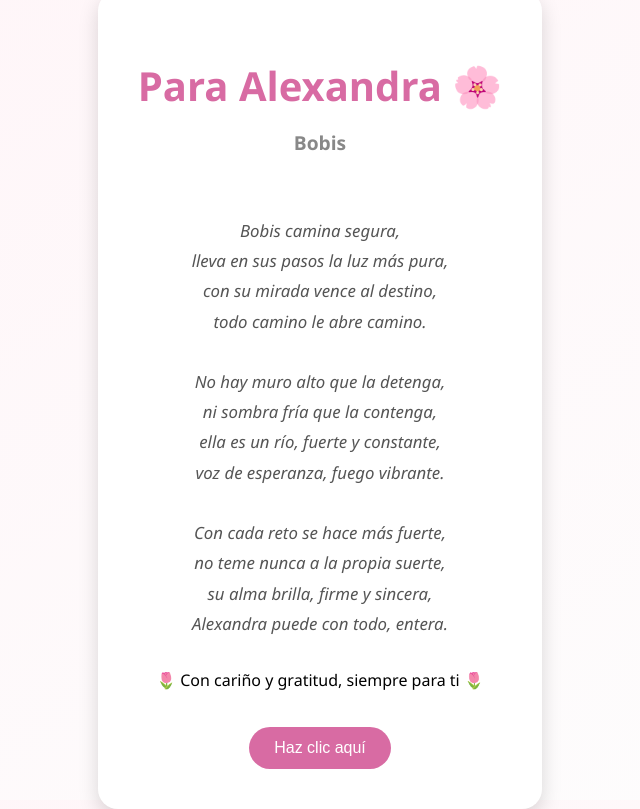
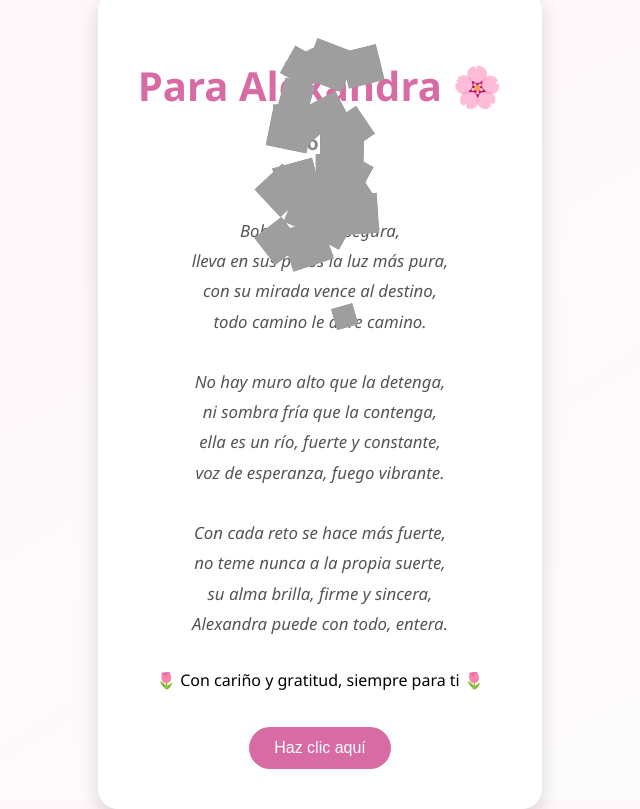
Before and after one commit to JGuillermo676/proyecto_flores, a plain HTML site: page index.html in a window 1280 px wide. Shown: the whole page, without its empty margins (320-960 px from the left). Drawn offline with Linux system fonts and the light colour scheme.

Commit message:
Update index.html

```diff
--- a/index.html
+++ b/index.html
@@ -10,52 +10,34 @@
     padding: 0;
     font-family: "Segoe UI", sans-serif;
     background: linear-gradient(to bottom right, #fff5f8, #fdfdfd);
-    overflow: hidden;
     display: flex;
     justify-content: center;
     align-items: center;
     height: 100vh;
   }
 
-  canvas {
-    position: fixed;
-    top: 0;
-    left: 0;
-    z-index: 0;
-  }
-
   .card {
+    position: relative;
     background: white;
     border-radius: 20px;
     box-shadow: 0 8px 20px rgba(0,0,0,0.15);
     padding: 40px;
     max-width: 700px;
     text-align: center;
-    position: relative;
-    z-index: 2;
+    overflow: hidden; /* Limita las flores dentro de la tarjeta */
   }
 
-  h1 {
-    color: #d86ba3;
-    font-size: 2.5rem;
-    margin-bottom: 10px;
+  canvas {
+    position: absolute;
+    top: 0;
+    left: 0;
+    z-index: 0;
+    pointer-events: none;
   }
 
-  h2 {
-    color: #888;
-    font-size: 1.2rem;
-    margin-bottom: 30px;
-  }
-
-  .poem {
-    margin: 30px 0;
-    font-size: 1.05rem;
-    font-style: italic;
-    line-height: 1.8;
-    color: #555;
-    white-space: pre-line;
-  }
-
+  h1 { color: #d86ba3; font-size: 2.5rem; margin-bottom: 10px; }
+  h2 { color: #888; font-size: 1.2rem; margin-bottom: 30px; }
+  .poem { margin: 30px 0; font-size: 1.05rem; font-style: italic; line-height: 1.8; color: #555; white-space: pre-line; }
   button {
     margin-top: 20px;
     padding: 12px 25px;
@@ -67,17 +49,14 @@
     cursor: pointer;
     transition: transform 0.3s, background 0.3s;
   }
-
-  button:hover {
-    background: #c05791;
-    transform: scale(1.05);
-  }
+  button:hover { background: #c05791; transform: scale(1.05); }
 </style>
 </head>
 <body>
-<canvas id="flowersCanvas"></canvas>
 
 <div class="card">
+  <canvas id="flowersCanvas"></canvas>
+
   <h1>Para Alexandra 🌸</h1>
   <h2>Bobis</h2>
   <div class="poem">
@@ -101,23 +80,30 @@ Alexandra puede con todo, entera.
 </div>
 
 <script>
+const card = document.querySelector(".card");
 const canvas = document.getElementById("flowersCanvas");
 const ctx = canvas.getContext("2d");
-canvas.width = window.innerWidth;
-canvas.height = window.innerHeight;
+
+function resizeCanvas() {
+  canvas.width = card.clientWidth;
+  canvas.height = card.clientHeight;
+}
+resizeCanvas();
+window.addEventListener("resize", resizeCanvas);
 
 const flowerImages = [
-  "https://i.ibb.co/8bgM1bb/flower.png",
-  "https://i.ibb.co/3h1F7MN/flower2.png",
-  "https://i.ibb.co/Jz9N8Y5/flower3.png"
+  "https://upload.wikimedia.org/wikipedia/commons/thumb/4/45/Yellow_flower_icon.png/64px-Yellow_flower_icon.png",
+  "https://upload.wikimedia.org/wikipedia/commons/thumb/1/10/Red_flower_icon.png/64px-Red_flower_icon.png",
+  "https://upload.wikimedia.org/wikipedia/commons/thumb/5/5f/Pink_flower_icon.png/64px-Pink_flower_icon.png"
 ];
 
 let flowers = [];
 const mouse = { x: canvas.width/2, y: canvas.height/2 };
 
 canvas.addEventListener("mousemove", e => {
-  mouse.x = e.clientX;
-  mouse.y = e.clientY;
+  const rect = canvas.getBoundingClientRect();
+  mouse.x = e.clientX - rect.left;
+  mouse.y = e.clientY - rect.top;
 });
 
 class Flower {
@@ -128,15 +114,13 @@ class Flower {
   }
 
   reset() {
-    // Posición inicial cerca del centro (ramo)
-    this.x = canvas.width/2 + (Math.random() - 0.5) * 50;
-    this.y = canvas.height/2 + (Math.random() - 0.5) * 50;
+    this.x = canvas.width/2 + (Math.random() - 0.5) * 80;
+    this.y = canvas.height/2 + (Math.random() - 0.5) * 80;
     this.size = 20 + Math.random() * 30;
-    this.speedY = 0.5 + Math.random();
-    this.speedX = (Math.random() - 0.5) * 0.5;
+    this.speedY = 0.3 + Math.random() * 0.7;
     this.angle = Math.random() * Math.PI * 2;
     this.spin = (Math.random() - 0.5) * 0.02;
-    this.amplitude = Math.random() * 15;
+    this.amplitude = Math.random() * 10;
     this.freq = 0.01 + Math.random() * 0.02;
     this.originX = this.x;
   }
@@ -145,18 +129,20 @@ class Flower {
     this.y -= this.speedY;
     this.x = this.originX + Math.sin(this.y * this.freq) * this.amplitude;
 
-    // Interacción con el ratón
     const dx = mouse.x - this.x;
     const dy = mouse.y - this.y;
     const dist = Math.sqrt(dx*dx + dy*dy);
-    if(dist < 100){
-      this.x -= dx / 50;
-      this.y -= dy / 50;
+    if(dist < 80){
+      this.x -= dx / 60;
+      this.y -= dy / 60;
     }
 
     this.angle += this.spin;
 
-    if(this.y < -this.size) this.reset();
+    // Mantener dentro de la tarjeta
+    if(this.y < 0) this.reset();
+    if(this.x < 0) this.x = 0;
+    if(this.x > canvas.width) this.x = canvas.width;
   }
 
   draw() {
@@ -170,7 +156,7 @@ class Flower {
 
 function init() {
   flowers = [];
-  for(let i=0; i<40; i++){
+  for(let i=0; i<30; i++){
     flowers.push(new Flower());
   }
 }
@@ -184,14 +170,9 @@ function animate() {
   requestAnimationFrame(animate);
 }
 
-window.addEventListener("resize", () => {
-  canvas.width = window.innerWidth;
-  canvas.height = window.innerHeight;
-  init();
-});
-
 init();
 animate();
 </script>
+
 </body>
 </html>
```
